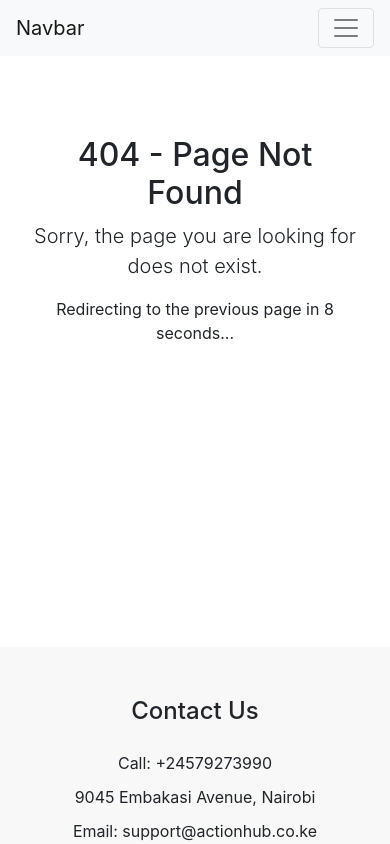
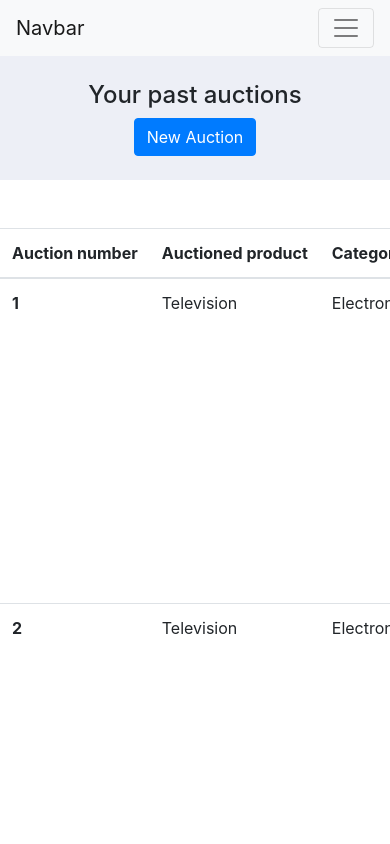
Before and after one commit to sereyatiampati/Auctioneers-ReactJS-Client, a React (Vite) app: page /seller in a window 390 px wide. Shown: the top 844 px of the page. Built offline with nearby package versions, Linux system fonts and the light colour scheme.

Commit message:
Add seller portal page

```diff
--- a/src/App.jsx
+++ b/src/App.jsx
@@ -4,6 +4,7 @@ import './App.css'
 import Login from './pages/login/login'
 import NotFound from './pages/404/NotFound'
 import BidPage from './pages/bid/BidPage'
+import Seller from './pages/seller-page/seller'
 import Navbar from './components/navbar/Navbar';
 import Signup from './components/signup/Signup';
 import Home from './components/home/Home'
@@ -18,11 +19,12 @@ function App() {
         <Routes>
           <Route path='/signup' element={<Signup/>}/>
           <Route path='/' element={<Home/>}/>
-          <Route path='/product-bid' element={<BidPage/>}/>
           <Route path='/auctions' />
           <Route path='/vendors' />
           <Route path='/contact' />
           <Route path="/login" element={<Login value={value}/>} />
+          <Route path='/product-bid' element={<BidPage/>}/>
+          <Route path='/seller' element={<Seller/>}/>
           <Route path="*" element={<NotFound value={value}/>} />
         </Routes>
     </div>
--- /dev/null
+++ b/src/pages/seller-page/seller.css
@@ -0,0 +1,7 @@
+.seller-page-banner-background{
+    background: #EDEFF6;
+}
+
+th, td {
+    white-space: nowrap;
+}
--- /dev/null
+++ b/src/pages/seller-page/seller.jsx
@@ -0,0 +1,110 @@
+import "./seller.css"
+import React, { Fragment } from 'react';
+import Footer from "../../components/footer/Footer";
+
+function Seller() {
+  return (
+    <>
+        <div class="extend-height">
+            <div class="container-fluid seller-page-banner-background">
+                <div class="row align-items-center py-4">
+                    <div class="col-md-4" />
+                    <div class="col-xs-12 col-md-4 text-center">
+                        <p class="h4">Your past auctions</p>
+                    </div>
+                    <div class="col-xs-12 col-md-4 text-center text-md-right">
+                        <button type="button" class="btn btn-primary">New Auction</button>
+                    </div>
+                </div>
+            </div>
+            <div class="table-responsive-lg">
+                <table class="table mt-5">
+                    <thead>
+                        <tr>
+                        <th scope="col">Auction number</th>
+                        <th scope="col">Auctioned product</th>
+                        <th scope="col">Category</th>
+                        <th scope="col">Auction status</th>
+                        <th scope="col">Reserve price (KES)</th>
+                        <th scope="col">Auction start time</th>
+                        <th scope="col">Bidders</th>
+                        <th scope="col">Highest bid price</th>
+                        <th scope="col">Auction end time</th>
+                        <th scope="col">Actions</th>
+                        </tr>
+                    </thead>
+                    <tbody>
+                        <tr>
+                            <th scope="row">1</th>
+                            <td>Television</td>
+                            <td>Electronics</td>
+                            <td>Upcoming</td>
+                            <td>15000</td>
+                            <td>29 February 2023 08:00</td>
+                            <td>22</td>
+                            <td>22000</td>
+                            <td>6 March 2023 08:00</td>
+                            <td><img src="https://img.icons8.com/ios-glyphs/30/04BCF6/edit--v2.png"/><img src="https://img.icons8.com/ios-glyphs/30/FF0000/filled-trash.png"/></td>
+                        </tr>
+                        <tr>
+                            <th scope="row">2</th>
+                            <td>Television</td>
+                            <td>Electronics</td>
+                            <td>Active</td>
+                            <td>15000</td>
+                            <td>16nd February 2023 08:00</td>
+                            <td>22</td>
+                            <td>22000</td>
+                            <td>26th February 2023 08:00</td>
+                            <td><img src="https://img.icons8.com/ios-glyphs/30/04BCF6/edit--v2.png"/><img src="https://img.icons8.com/ios-glyphs/30/FF0000/filled-trash.png"/></td>
+
+                        </tr>
+                        <tr>
+                            <th scope="row">3</th>
+                            <td>Television</td>
+                            <td>Electronics</td>
+                            <td>Active</td>
+                            <td>15000</td>
+                            <td>16 February 2023 08:00</td>
+                            <td>22</td>
+                            <td>22000</td>
+                            <td>26 February 2023 08:00</td>
+                            <td><img src="https://img.icons8.com/ios-glyphs/30/04BCF6/edit--v2.png"/><img src="https://img.icons8.com/ios-glyphs/30/FF0000/filled-trash.png"/></td>
+
+                        </tr>
+                        <tr>
+                            <th scope="row">4</th>
+                            <td>Television</td>
+                            <td>Electronics</td>
+                            <td>Active</td>
+                            <td>15000</td>
+                            <td>16 February 2023 08:00</td>
+                            <td>22</td>
+                            <td>22000</td>
+                            <td>26 February 2023 08:00</td>
+                            <td><img src="https://img.icons8.com/ios-glyphs/30/04BCF6/edit--v2.png"/><img src="https://img.icons8.com/ios-glyphs/30/FF0000/filled-trash.png"/></td>
+
+                        </tr>
+                        <tr>
+                            <th scope="row">3</th>
+                            <td>Television</td>
+                            <td>Electronics</td>
+                            <td>Closed</td>
+                            <td>15000</td>
+                            <td>06 February 2023 08:00</td>
+                            <td>22</td>
+                            <td>22000</td>
+                            <td>16 February 2023 08:00</td>
+                            <td></td>
+                        </tr>
+                    </tbody>
+                </table>
+            </div>
+        </div>
+        <Footer />
+    </>
+  )
+
+}
+
+export default Seller;
```
